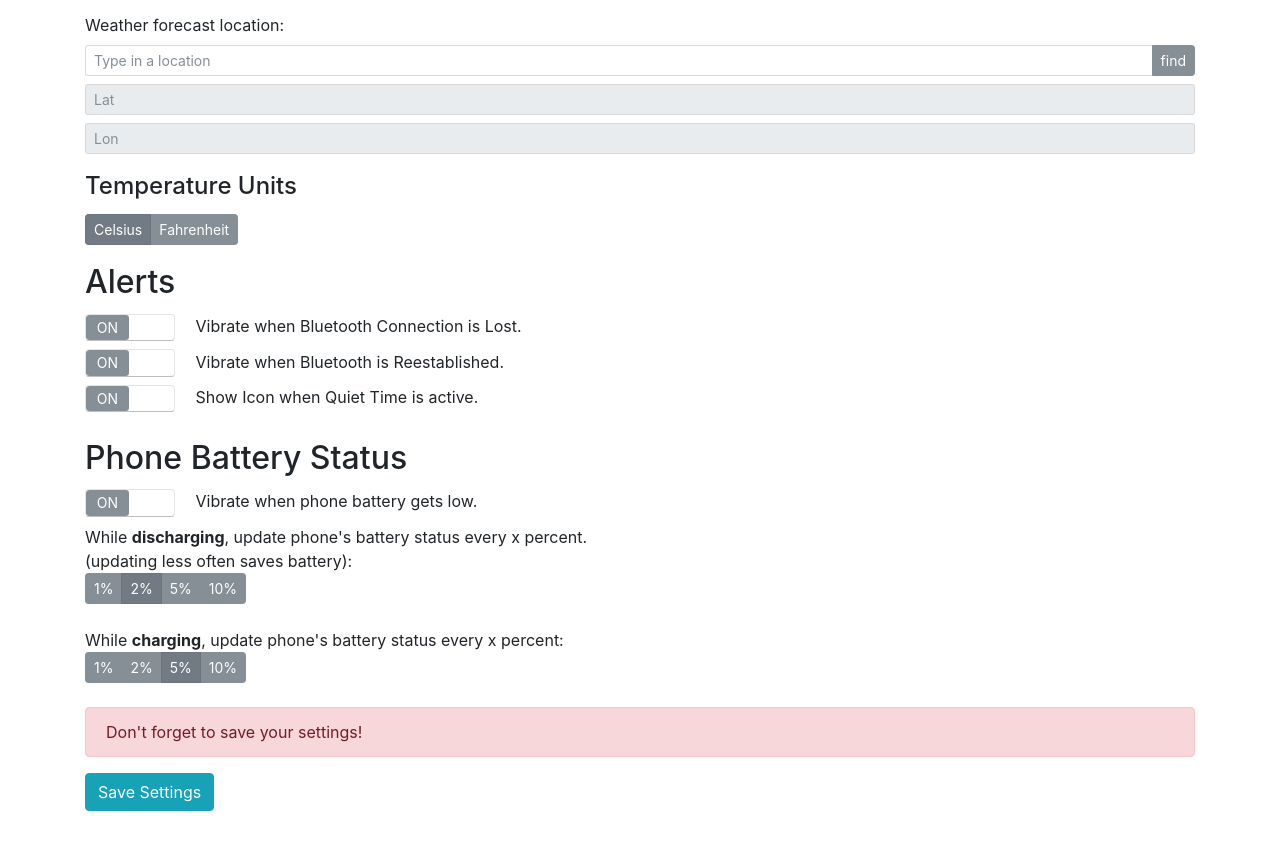
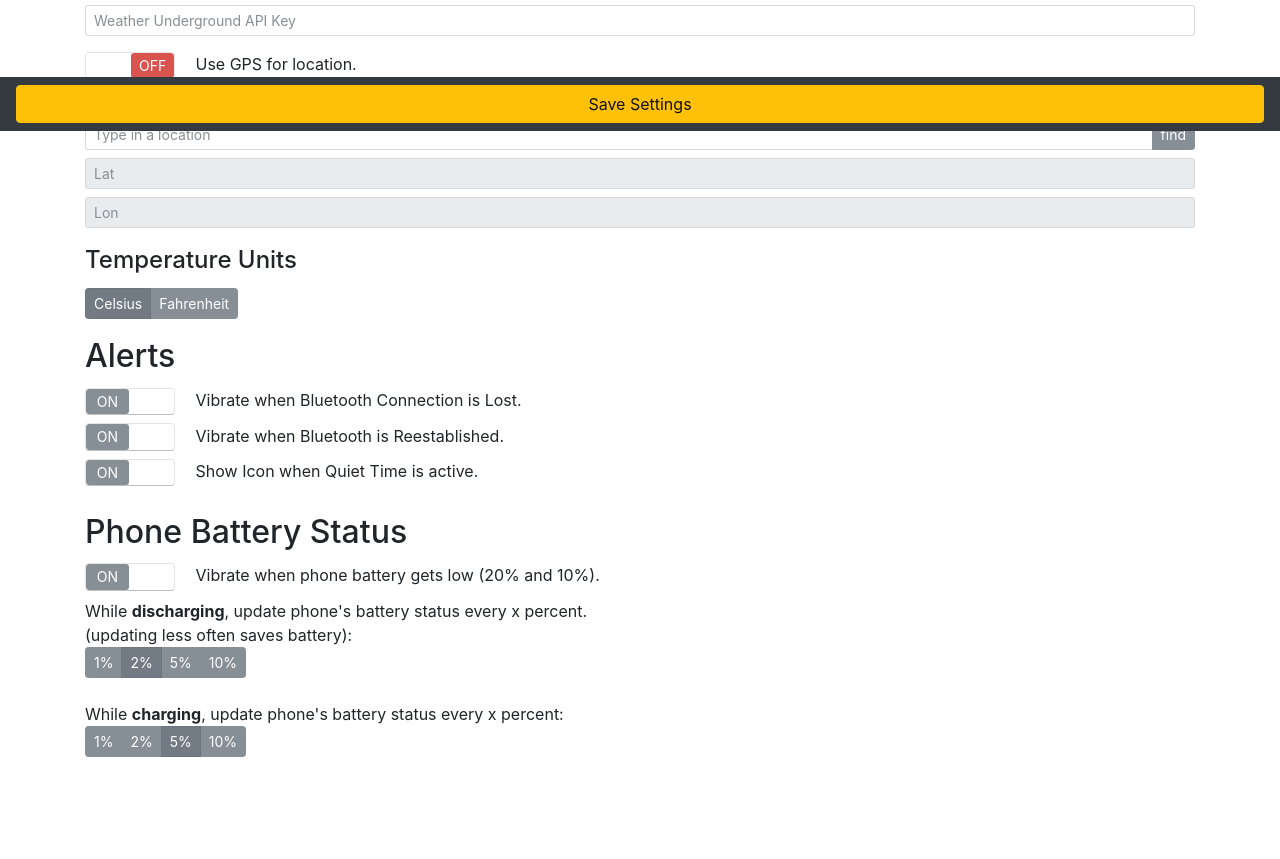
Before and after one commit to path9263/CleanOclock, a website: page docs/config.html in a window 1280 px wide. Shown: the part 669-1528 px from the top of the page. After the commit the page ends 1498 px from the top, so only its background shows below. Drawn offline with nearby package versions, Linux system fonts and the light colour scheme; some packages are replaced by stand-ins of ours.

Commit message:
Did some formatting on the config page and added remaining fields to pebble.js file.

```diff
--- a/docs/config.html
+++ b/docs/config.html
@@ -39,7 +39,7 @@
 			CleanOClock
 		</a>
 	</nav>
-	<div class="container mt-3">
+	<div class="container mt-3 mb-5">
 		<h3>Configuration</h3>
 		<p class="lead">Use this page to setup CleanOClock.</p>
 		<h2>Colors</h2>
@@ -56,10 +56,11 @@
 			-->
 		</div>
 		<h2>Time</h2>
+		<p>To change 24/12hr format use the settings menu on your Pebble.</p>
 		<h4>Periodic Vibration</h4>
 		  <label for="vibeOn">
 			<input type="checkbox" id="vibeOn" value="" data-size="mini" data-on-color="secondary" data-off-color="danger">
-			<span class="ml-3">Vibrate during quiet time.</span>
+			<span class="ml-3">Allow periodic vibration during quiet time.</span>
 		  </label>
 			</br><span>How often to vibrate - in minutes: </span></br>
 			<div class="btn-group" data-toggle="buttons">
@@ -102,8 +103,14 @@
 				</div>
 			</div>
 
+
+			<label for="useGPS">
+				<input type="checkbox" id="useGPS" value="" data-size="mini" data-on-color="secondary" data-off-color="danger" >
+				<span class="ml-3">Use GPS for location.</span>
+			</label></br>
+			<div id="GPSform">
 				<label for="geocomplete" class="">Weather forecast location:</label>
-			<div class="input-group">
+				<div class="input-group" >
 
 					<input type="text" class="form-control form-control-sm" id="geocomplete" placeholder="Type in a location">
 					<span class="input-group-btn">
@@ -116,6 +123,7 @@
 
 						<input id="lon" type="text" value="" class="form-control form-control-sm mt-2" readonly placeholder="Lon">
 					</form>
+			</div>
 			<h4>Temperature Units</h4>
 			<div class="btn-group" data-toggle="buttons">
 				  <label class="btn btn-secondary active btn-sm">
@@ -141,7 +149,7 @@
 		<h2>Phone Battery Status</h2>
 		<label for="battStats">
 			<input type="checkbox" id="battStats" value="" data-size="mini" data-on-color="secondary" data-off-color="danger" checked>
-			<span class="ml-3">Vibrate when phone battery gets low.</span>
+			<span class="ml-3">Vibrate when phone battery gets low (20% and 10%).</span>
 		</label>
 		</br><span>While <strong>discharging</strong>, update phone's battery status every x percent. <br>(updating less often saves battery): </span></br>
 			<div class="btn-group" data-toggle="buttons">
@@ -176,17 +184,14 @@
 			</div>
 		</br></br>
 
-		<div class="row mb-5">
-			<div class="col-sm align-self-center">
-				<div class="alert alert-danger" role="alert">
-				  Don't forget to save your settings!
-				</div>
-			  <input id='submit_button' class="btn btn-info" type='button' value='Save Settings'>
-			</div>
-		</div>
+
 
 
 	 </div>
+
+	<nav class="navbar fixed-bottom navbar-dark bg-dark">
+		  <input id='submit_button' class="btn btn-warning btn-block" type='button' value='Save Settings'>
+	</nav>
 
     <!-- Optional JavaScript -->
     <!-- jQuery first, then Popper.js, then Bootstrap JS -->
@@ -205,6 +210,13 @@
           $("#geocomplete").trigger("geocode");
         });
       });
+
+		$(document).ready(function() {
+			$('input[id="useGPS"]').on('switchChange.bootstrapSwitch', function(event, state) {
+			  console.log(state); // true | false
+			  $("#GPSform").slideToggle();
+			});
+		});
     </script>
 
 
--- a/docs/js/pebble.js
+++ b/docs/js/pebble.js
@@ -10,6 +10,7 @@
 	var battUpdateTime = $('input[name="batt_update_time"]:checked').val();
 	var chrgUpdateTime = $('input[name="chrg_update_time"]:checked').val();
 	var wAPIkey = document.getElementById('wAPIkey');
+	var useGPS = (document.getElementById("useGPS").checked) ? 1 : 0;
 	var lat = document.getElementById('lat');
 	var lon = document.getElementById('lon');
 	var vibeOn = (document.getElementById("vibeOn").checked) ? 1 : 0;
@@ -20,6 +21,8 @@
 	var qtIcon = (document.getElementById("qtIcon").checked) ? 1 : 0;
 	var vibeBattLow = (document.getElementById("battStats").checked) ? 1 : 0;
 
+	//console.log('vibeOn: ' + vibeOn);
+
     // Make a data object to be sent, coercing value types to integers
     var options = {
       'background_color': parseInt(backgroundColor.value, 16), //parseInt('4286f4', 16),
@@ -27,9 +30,10 @@
 	  'battUpdateTime': parseInt(battUpdateTime),
 	  'chrgUpdateTime': parseInt(chrgUpdateTime),
 	  'wAPIkey': String(wAPIkey),
+	  'useGPS': useGPS,
 	  'gpsLat': parseFloat(lat),
 	  'gpsLon': parseFloat(lon),
-	  'vibeOn': vibeOn,
+	  'vibeOn': vibeOn, //allow periodic during qt
 	  'showWeather': showWeather,
 	  'tempUnitC': tempUnitC,
 	  'btVibe': btVibe,
```
Lines whose indentation alone changed are shown as unchanged.
